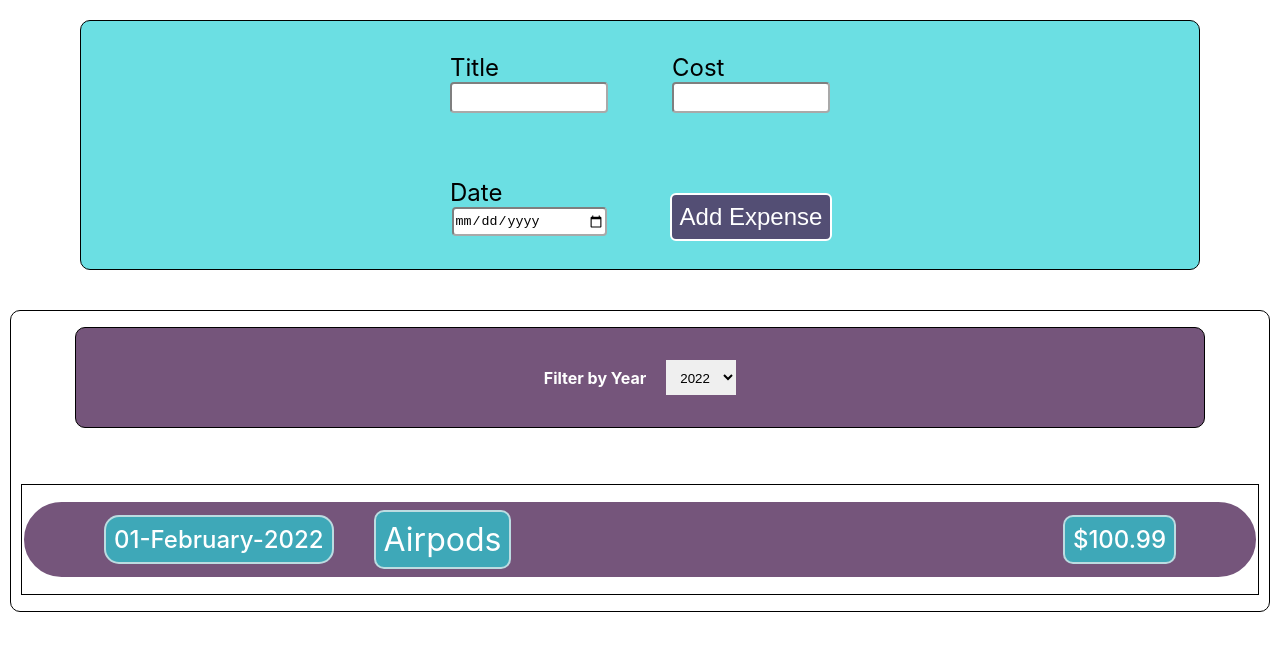
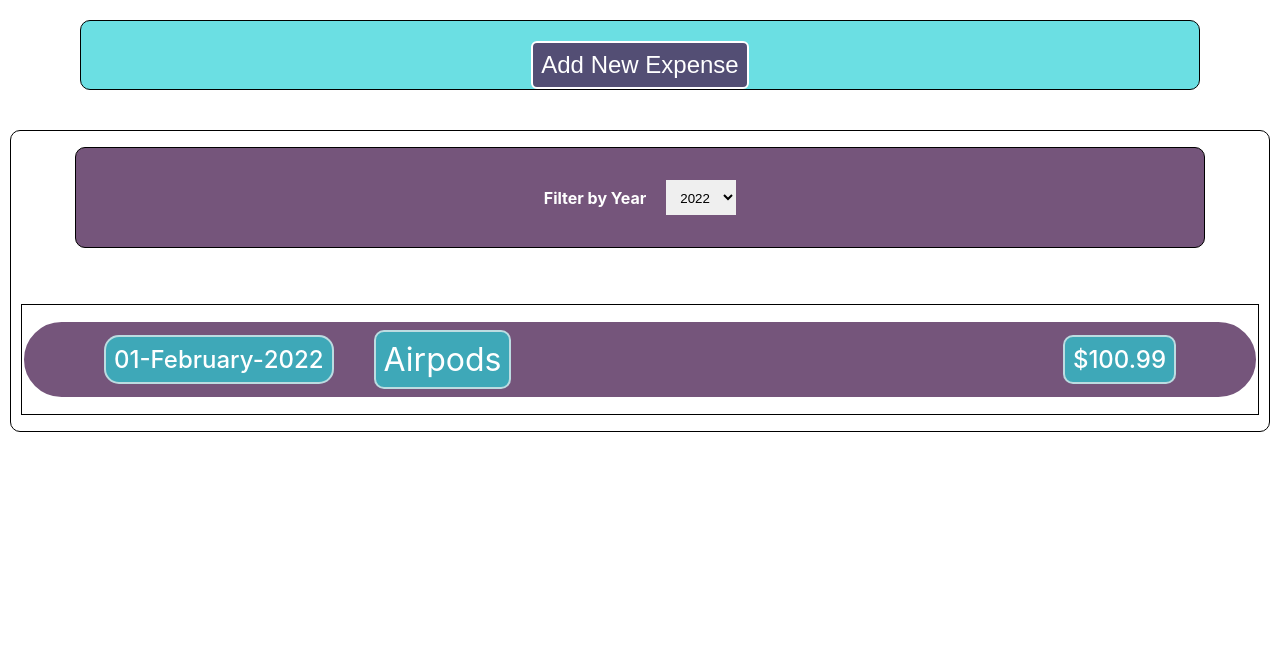
Before and after one commit to alitalipcoskun/Needs-List-App-, a React (Create React App) app: page / in a window 1280 px wide. Shown: the top 650 px of the page. Built offline with nearby package versions, Linux system fonts and the light colour scheme.

Commit message:
Added Button
Added activation button for adding new expense

```diff
--- a/src/components/NewExpenses/NewExpense.js
+++ b/src/components/NewExpenses/NewExpense.js
@@ -1,10 +1,18 @@
-import React from "react";
+import React, { useState } from "react";
 import ExpenseForm from "./ExpenseForm";
 import './new-expense.css';
 import NewExpenseCard from "../UI/NewExpenseCard";
 
 function NewExpense(props){
-
+    const [addingExpense, setAddingExpense] = useState(false);
+    function addingExpenseHandler(){
+        setAddingExpense(true);
+    }
+    let newExpense = (
+        <div className="new-expense__actions">
+            <button onClick={addingExpenseHandler}>Add New Expense</button>
+        </div>
+    )
     const saveExpenseDataHandler = (enteredExpenseData) => {
         const expenseData = {
             ...enteredExpenseData,
@@ -12,9 +20,14 @@ function NewExpense(props){
         };
         props.onAddingExpense(expenseData);
     }
+    if(addingExpense){
+        newExpense = (
+            <ExpenseForm onSaveExpenseData = {saveExpenseDataHandler} />
+        )
+    }
 
     return(<NewExpenseCard className="new-expense">
-        <ExpenseForm onSaveExpenseData = {saveExpenseDataHandler} />
+        {newExpense}
     </NewExpenseCard>)
 }
 
```
